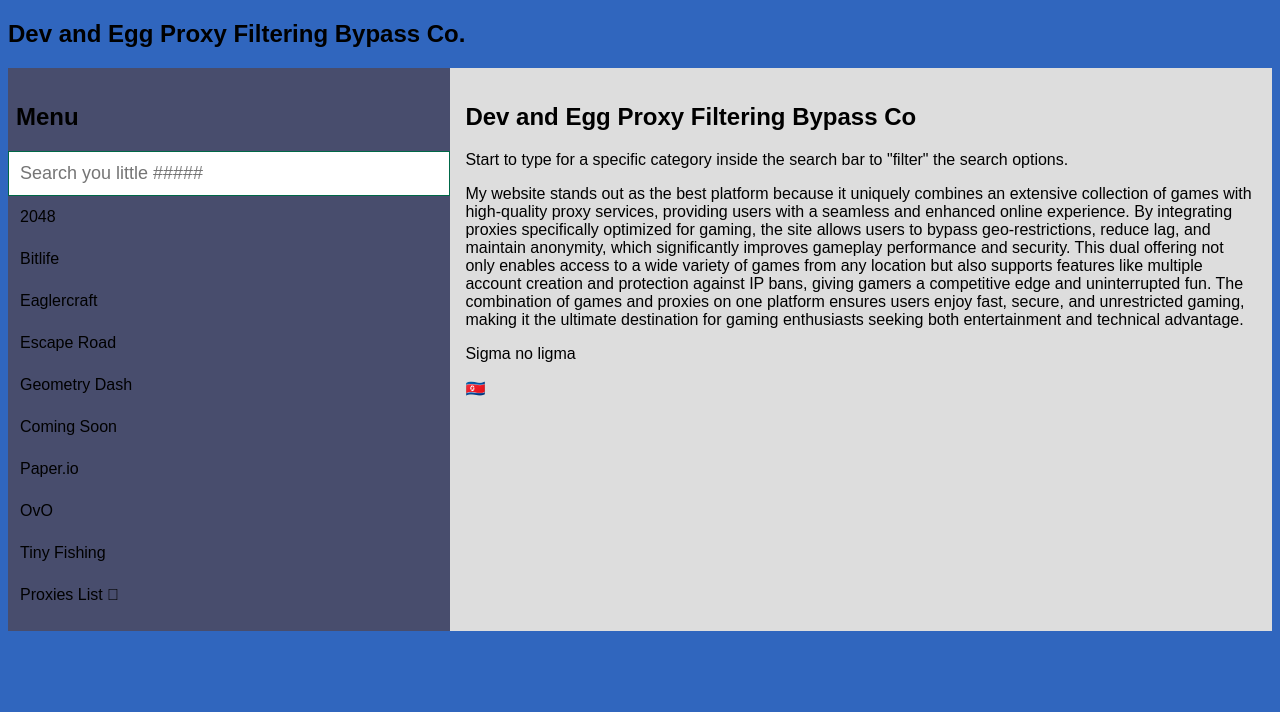
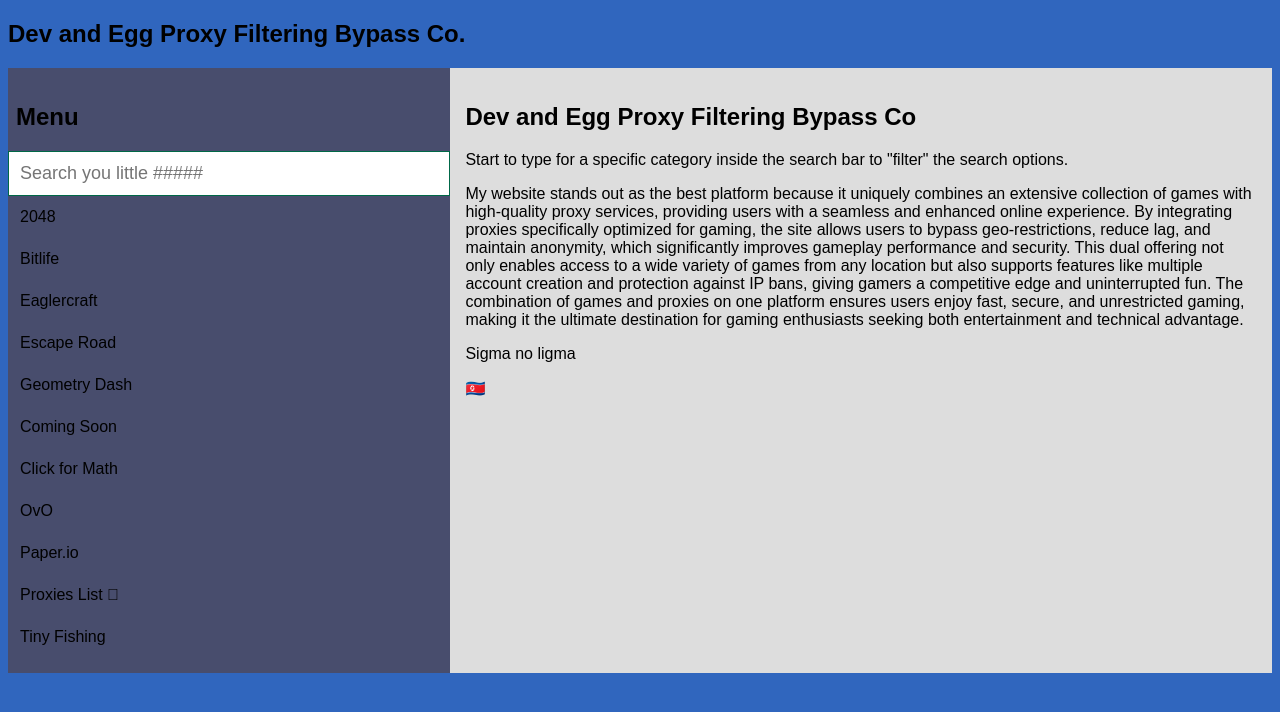
Before and after one commit to PANTHERCITY-lacrosse2020/dev-egg-proxy-filtering-bypass-co, a plain HTML site: page index.html in a window 1280 px wide. Drawn offline with Linux system fonts and the light colour scheme.

Commit message:
Update index.html

```diff
--- a/index.html
+++ b/index.html
@@ -77,10 +77,11 @@
       <li><a href="EscapeRoad.html">Escape Road</a></li>
       <li><a href="GeometryDash.html">Geometry Dash</a></li>
       <li><a href="oops.html">Coming Soon</a></li>
+      <li><a href="math.html">Click for Math</a></li>
+      <li><a href="oops.html">OvO</a></li>
       <li><a href="Paper.io.html">Paper.io</a></li>
-      <li><a href="oops.html">OvO</a></li>
+      <li><a href="pp.html">Proxies List &#57938;</a></li>
       <li><a href="TinyFishing.html">Tiny Fishing</a></li>
-      <li><a href="pp.html">Proxies List &#57938;</a></li>
     </ul>
   </div>
 
```
